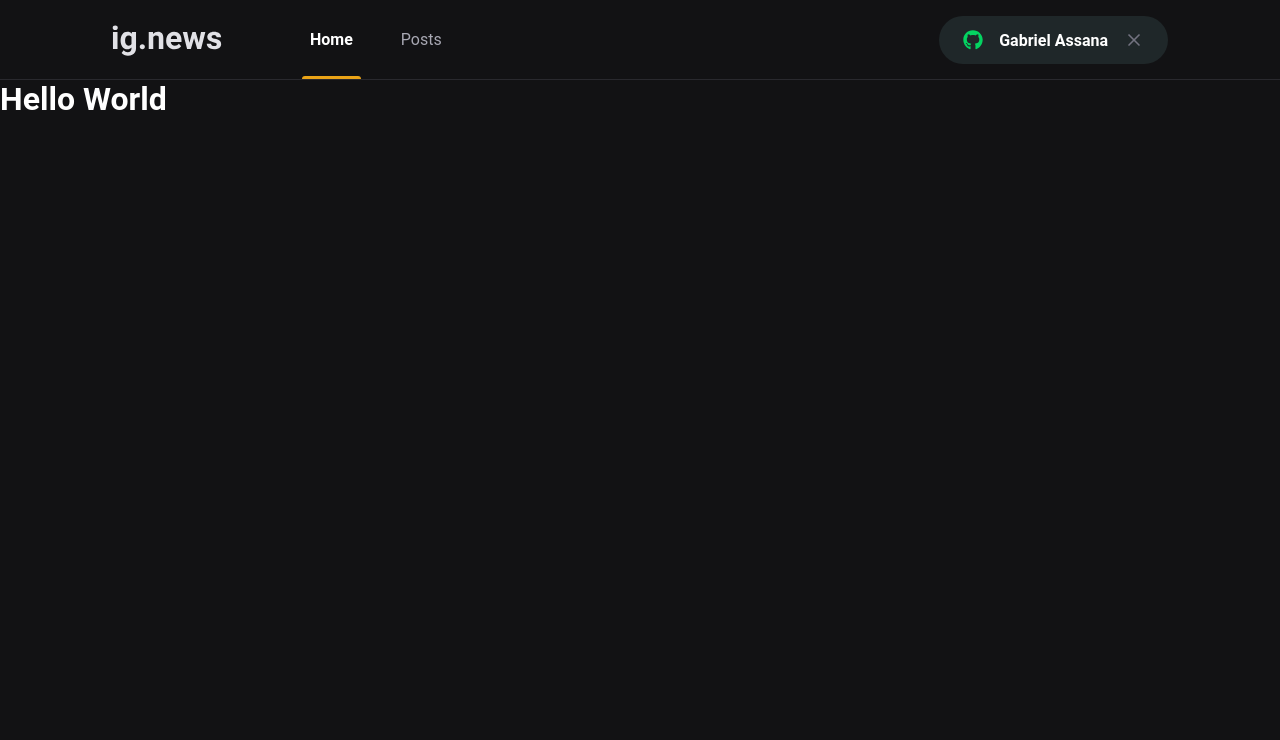
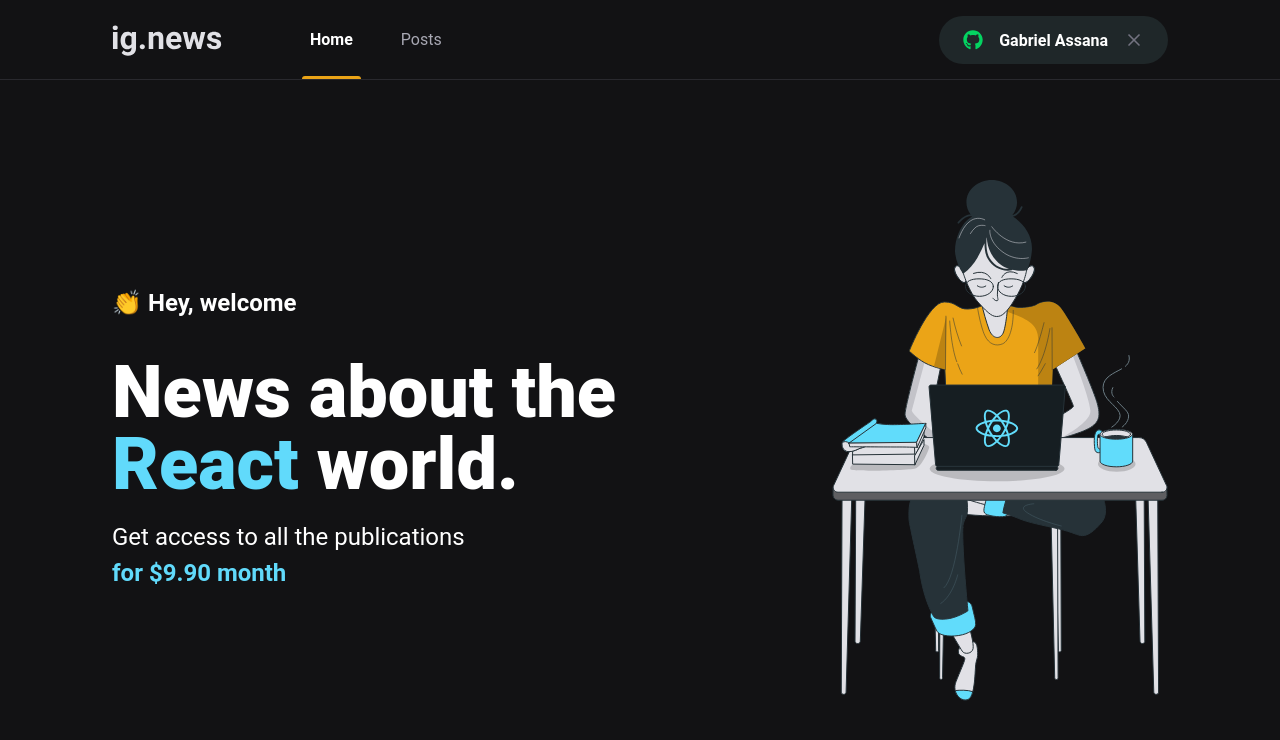
Before and after one commit to gabriel-assana/IgNews, a Next.js app: page / in a window 1280 px wide. Shown: the top 740 px of the page. Built offline with nearby package versions, Linux system fonts and the light colour scheme.

Commit message:
Página Home

```diff
--- /dev/null
+++ b/src/pages/home.module.scss
@@ -0,0 +1,41 @@
+.contentContainer {
+    max-width: 1120px;
+    margin: 0 auto;
+    padding: 0 2rem;
+    height: calc(100vh - 5rem);
+
+    display: flex;
+    align-items: center;
+    justify-content: space-between;
+}
+
+.hero {
+    max-width: 600px;
+
+    > span{
+        font-size: 1.5rem;
+        font-weight: bold;
+    }
+
+    h1 {
+        font-size: 4.5rem;
+        line-height: 4.5rem;
+        font-weight: 900;
+        margin-top: 2.5rem;
+
+        span {
+            color: var(--cyan-500);
+        }
+    }
+
+    p{
+        font-size: 1.5rem;
+        line-height: 2.25rem;
+        margin-top: 1.15rem;
+
+        span {
+            color: var(--cyan-500);
+            font-weight: bold;
+        }
+    }
+}
--- a/src/pages/index.tsx
+++ b/src/pages/index.tsx
@@ -1,14 +1,26 @@
 import Head from 'next/head';
+
+import styles from './home.module.scss';
 
 export default function Home() {
   return (
     <>
       <Head>
-          <title>Inicio | ig.news</title>
+          <title>Home | ig.news</title>
       </Head>
-      <h1>
-        Hello World
-      </h1>
+
+      <main className={styles.contentContainer}>
+        <section className={styles.hero}>
+          <span>👏 Hey, welcome</span>
+          <h1>News about the <span>React</span> world.</h1>
+          <p>
+            Get access to all the publications <br/>
+            <span>for $9.90 month</span>
+          </p>
+        </section>
+
+        <img src="/images/avatar.svg" alt="Girl coding" />
+      </main>
     </>
   )
 }
```
